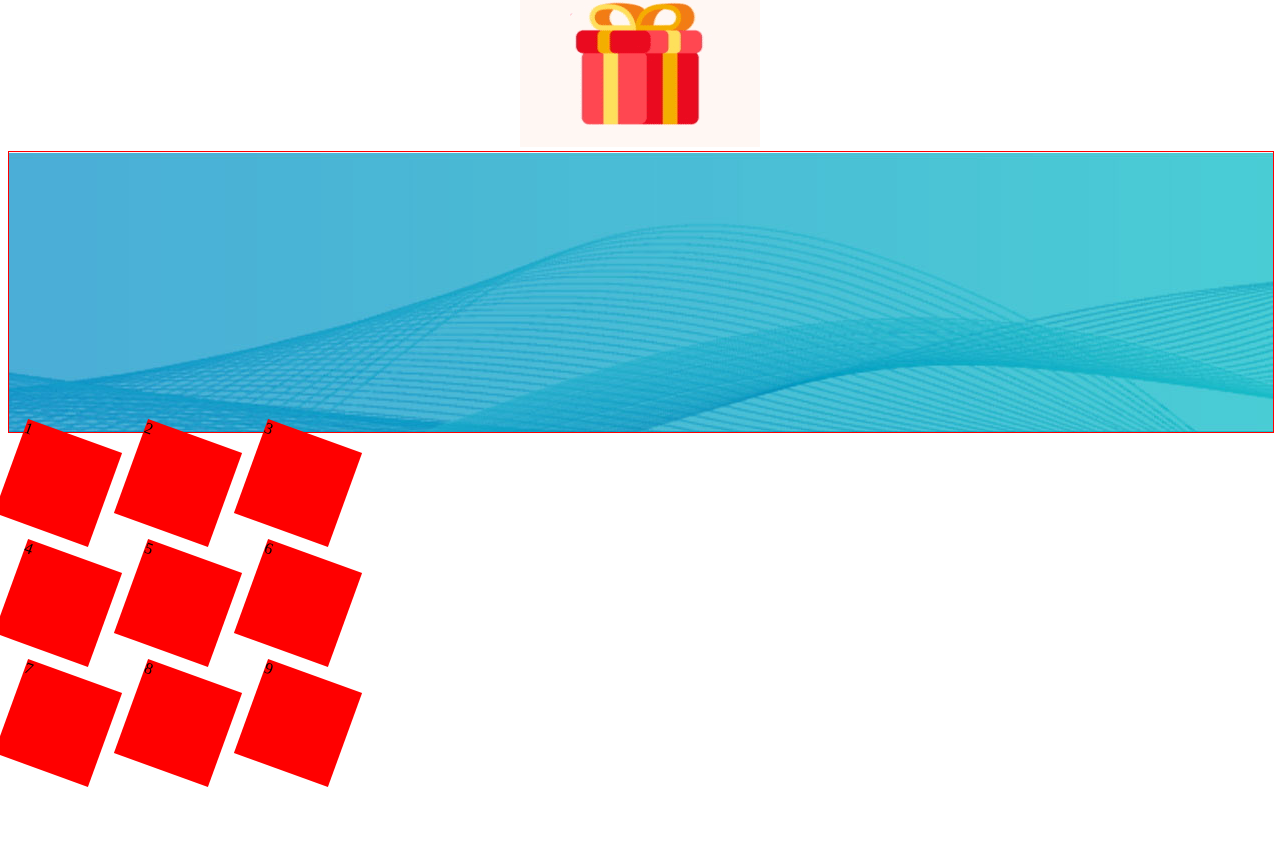
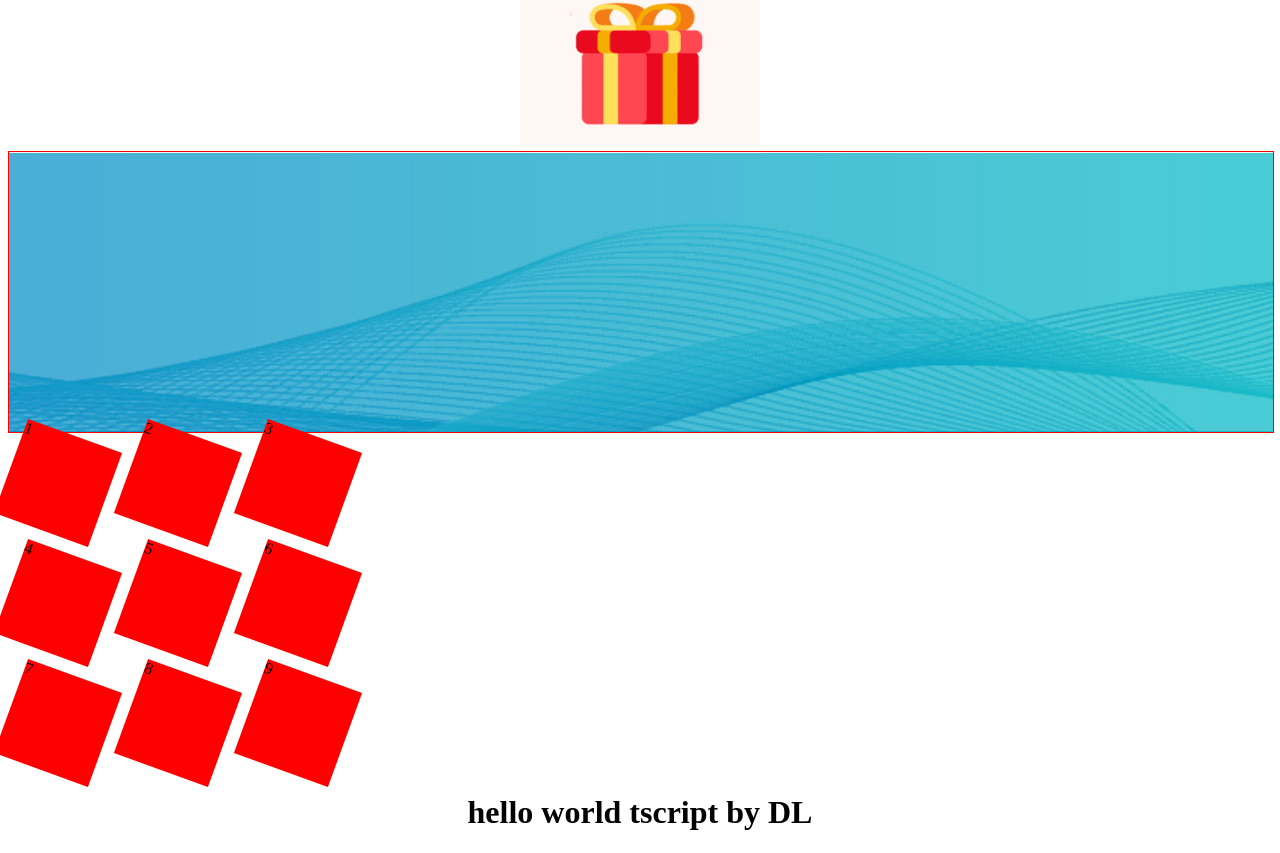
Before and after one commit to duanliang/webpack5, a React app: page / in a window 1280 px wide. Shown: the part 123-976 px from the top of the page. Before the commit the page ends 910 px from the top, so only its background shows below. Built offline with nearby package versions, Linux system fonts and the light colour scheme; the HTML template or start-up script is replaced by a standard one.

Commit message:
fix: webpack.config.js的resolve对象extension配置项，一定要是加上.，否则无法识别；feat: 添加@babel/typescript解析ts文件和tsx文件

```diff
--- a/package.json
+++ b/package.json
@@ -19,9 +19,11 @@
   },
   "homepage": "https://github.com/duanliang/webpack5#readme",
   "devDependencies": {
+    "@babel/cli": "^7.17.6",
     "@babel/core": "^7.17.5",
     "@babel/preset-env": "^7.16.11",
     "@babel/preset-react": "^7.16.7",
+    "@babel/preset-typescript": "^7.16.7",
     "babel-loader": "^8.2.3",
     "css-loader": "^6.6.0",
     "less": "^4.1.2",
@@ -36,6 +38,7 @@
     "webpack-dev-server": "^4.7.4"
   },
   "dependencies": {
+    "@types/react": "^17.0.39",
     "react": "^17.0.2",
     "react-dom": "^17.0.2"
   }
--- /dev/null
+++ b/src/components/TSHelloWord/index.tsx
@@ -0,0 +1,15 @@
+import React from "react";
+
+interface TSHelloWordProps {
+    name?: string;
+}
+
+const TSHelloWord: React.FC<TSHelloWordProps> = (props: any) => {
+    return (
+        <div style={{ textAlign: 'center' }}>
+            <h1>hello world  tscript by {props.name}</h1>
+        </div>
+    )
+}
+
+export default TSHelloWord;
--- a/src/index.jsx
+++ b/src/index.jsx
@@ -3,6 +3,7 @@ import ReactDom from 'react-dom';
 
 import HelloWorld from 'components/HelloWorld';
 import GridLayout from './components/GridLayout';
+import TSHelloWord from './components/TSHelloWord';
 
 
 const App = () => {
@@ -10,6 +11,7 @@ const App = () => {
         <div>
             <HelloWorld />
             <GridLayout />
+            <TSHelloWord name='DL' />
         </div>
     )
 }
--- a/webpack.config.js
+++ b/webpack.config.js
@@ -10,7 +10,7 @@ module.exports = {
     module: {
         rules: [
             {
-                test: /\.jsx?$/,
+                test: /\.(js|jsx|ts|tsx)$/,
                 use: ['babel-loader']
             },
             {
@@ -51,7 +51,7 @@ module.exports = {
     },
     plugins: [new MiniCssExtractPlugin()],
     resolve: {
-        extensions: ['.js', '.jsx', 'json'],
+        extensions: ['.js', '.jsx', '.ts', '.tsx', '.json'],
         mainFiles: ['index'],
         alias: {
             components: path.resolve(__dirname, 'src/components'),
```
Also changed, not shown: tsconfig.json (added, +15 -0 lines), .babelrc, 1 other file (tests, documents, lock files or other folders).
